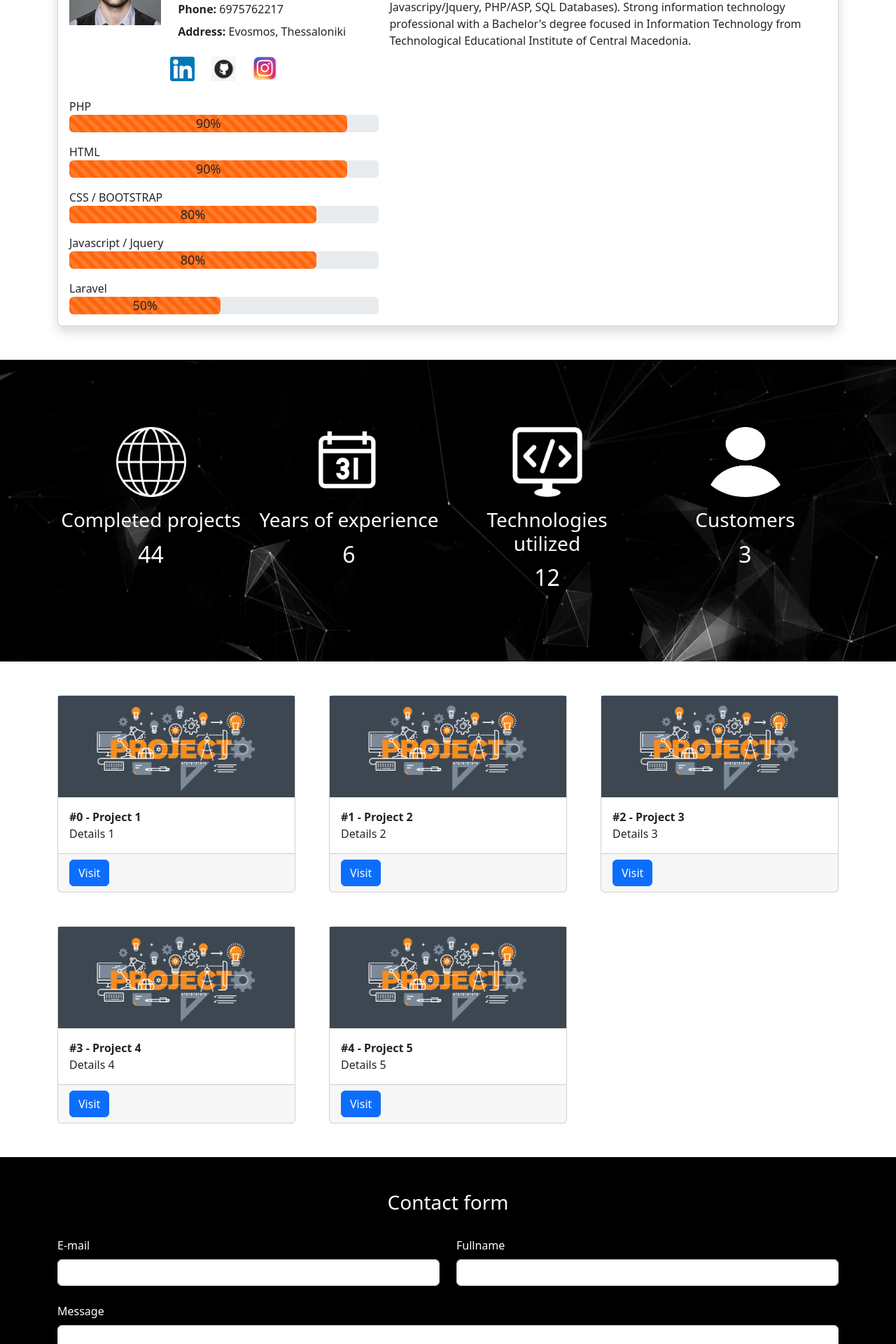
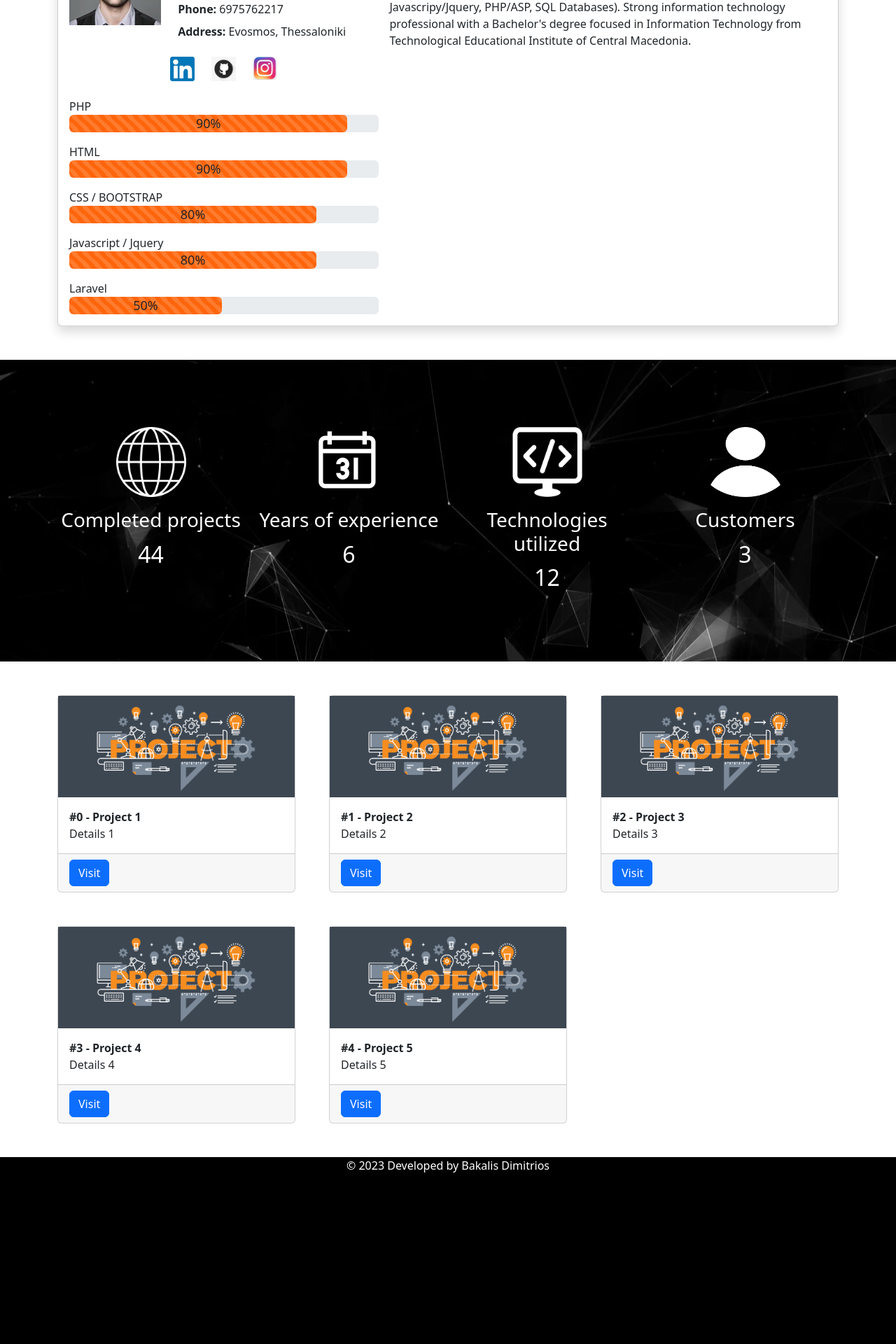
Before and after one commit to dbakalis/portfolio_2023, a PHP site: page / in a window 1280 px wide. Shown: the part 960-2880 px from the top of the page at 70% size. After the commit the page ends 2635 px from the top, so only its background shows below. Run offline with PHP 8.4, Linux system fonts and the light colour scheme.

Commit message:
Deleted contact form - added copyright

```diff
--- a/assets/css/style.css
+++ b/assets/css/style.css
@@ -34,6 +34,7 @@ h2{font-size: 2.5rem;}
 .bg-hero-portrait{background-image: url(../../assets/img/hero_portrait.webp); background-repeat: no-repeat; background-size: cover; background-position: center center;}
 .bg-counter-section{background-image: url(../../assets/img/bg-counters.webp); background-repeat: no-repeat; background-size: cover; background-position: center center;}
 .bg-contact-section{background-color: #000}
+.bg-copyright{background-color: #000}
 
 /* socials */
 .hover_image{transition: .3s;}
--- a/index.php
+++ b/index.php
@@ -104,11 +104,6 @@
                             <div class="col-12">
                                 <a href="#projects" class="text-dark text-decoration-none"><?php echo $lang['navbar']['projects']; ?></a>
                             </div>
-
-                            <!-- contact -->
-                            <div class="col-12">
-                                <a href="#contact" class="text-dark text-decoration-none"><?php echo $lang['navbar']['contact']; ?></a>
-                            </div>
                         </div>
                     </div>
 
@@ -137,12 +132,6 @@
                         <li class="nav-item">
                             <a class="nav-link text-wrap text-white border-effect-orange" href="#projects"><?php echo $lang['navbar']['projects']; ?></a>
                         </li>
-
-                        <!-- contact -->
-                        <li class="nav-item">
-                            <a class="nav-link text-wrap text-white border-effect-orange" href="#contact"><?php echo $lang['navbar']['contact']; ?></a>
-                        </li>
-
                     </ul>
                 </nav>
 
@@ -329,43 +318,15 @@
                             }
                         }
                     ?>
-
                 </div>
             </div>
 
-            <!-- contact section -->
-            <form action="" method="post">
-                <div class="row bg-contact-section py-5">
-                    <div class="col-12">
-                        <div class="container">
-                            <div class="row g-4">
-
-                                <!-- header -->
-                                <h3 class="text-center text-white"><?php echo $lang['contact']['title']; ?></h3>
-
-                                <!-- email -->
-                                <div class="col-12 col-md-6">
-                                    <label for="contact-email" class="form-label text-white"><?php echo $lang['contact']['email']; ?></label>
-                                    <input type="email" class="form-control" id="contact-email">
-                                </div>
-
-                                <!-- name -->
-                                <div class="col-12 col-md-6">
-                                    <label for="contact-name" class="form-label text-white"><?php echo $lang['contact']['name']; ?></label>
-                                    <input type="text" class="form-control" id="contact-name">
-                                </div>
-
-                                <!-- text -->
-                                <div class="col-12">
-                                    <label for="contact-text" class="form-label text-white"><?php echo $lang['contact']['text']; ?></label>
-                                    <textarea id="contact-text" cols="30" rows="10" class="form-control"></textarea>
-                                </div>
-
-                            </div>
-                        </div>
-                    </div>
+            <!-- copyright section -->
+            <div class="row">
+                <div class="col-12 bg-copyright text-white text-center">
+                    © 2023 <?php echo $lang['copyright']['message']; ?>
                 </div>
-            </form>
+            </div>
 
         </div>
 
--- a/language/en/language.php
+++ b/language/en/language.php
@@ -11,7 +11,6 @@
             'projects'      => 'PROJECTS',
             'jobs'          => 'JOB HISTORY',
             'education'     => 'EDUCATION',
-            'contact'       => 'CONTACT',
             'menu'          => 'MENU',
         ),
         'hero' => array(
@@ -41,11 +40,8 @@
         'projects' => array(
             'visit' => 'Visit',
         ),
-        'contact' => array(
-            'title' => 'Contact form',
-            'email' => 'E-mail',
-            'name'  => 'Fullname',
-            'text'  => 'Message',
+        'copyright' => array(
+            'message' => 'Developed by Bakalis Dimitrios'
         )
     );
 ?>
```
Also changed, not shown: language/gr/language.php (+12 -8 lines).
